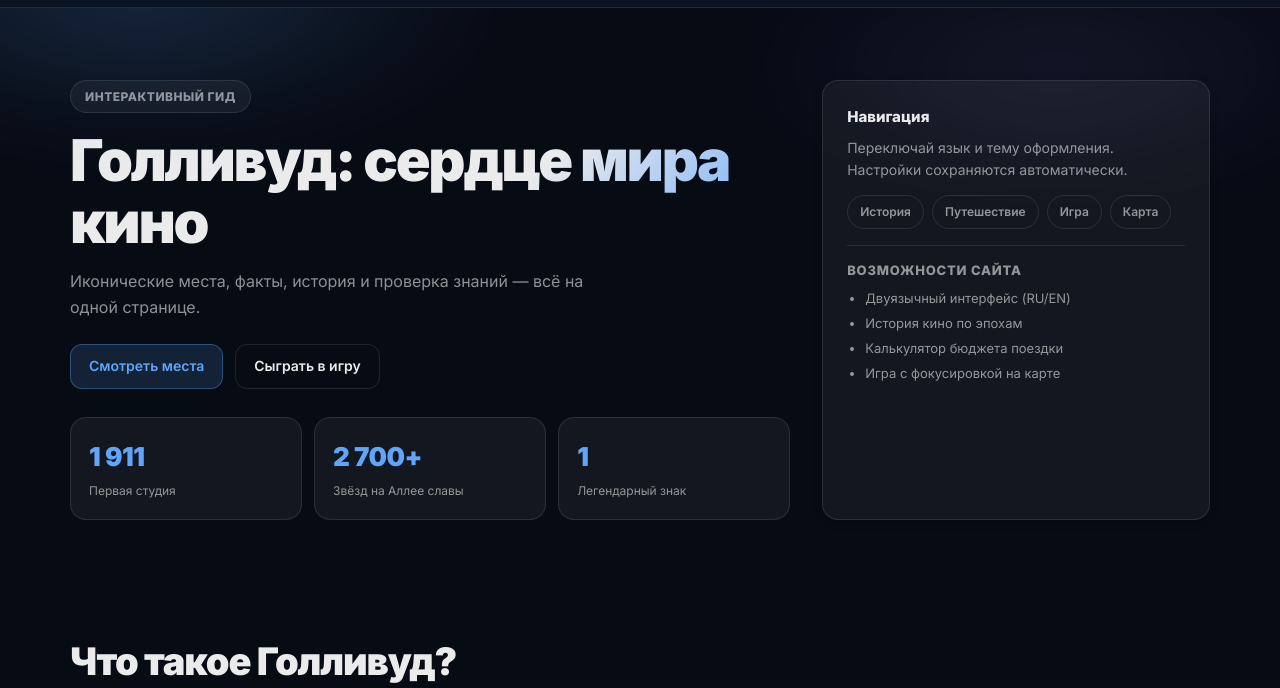
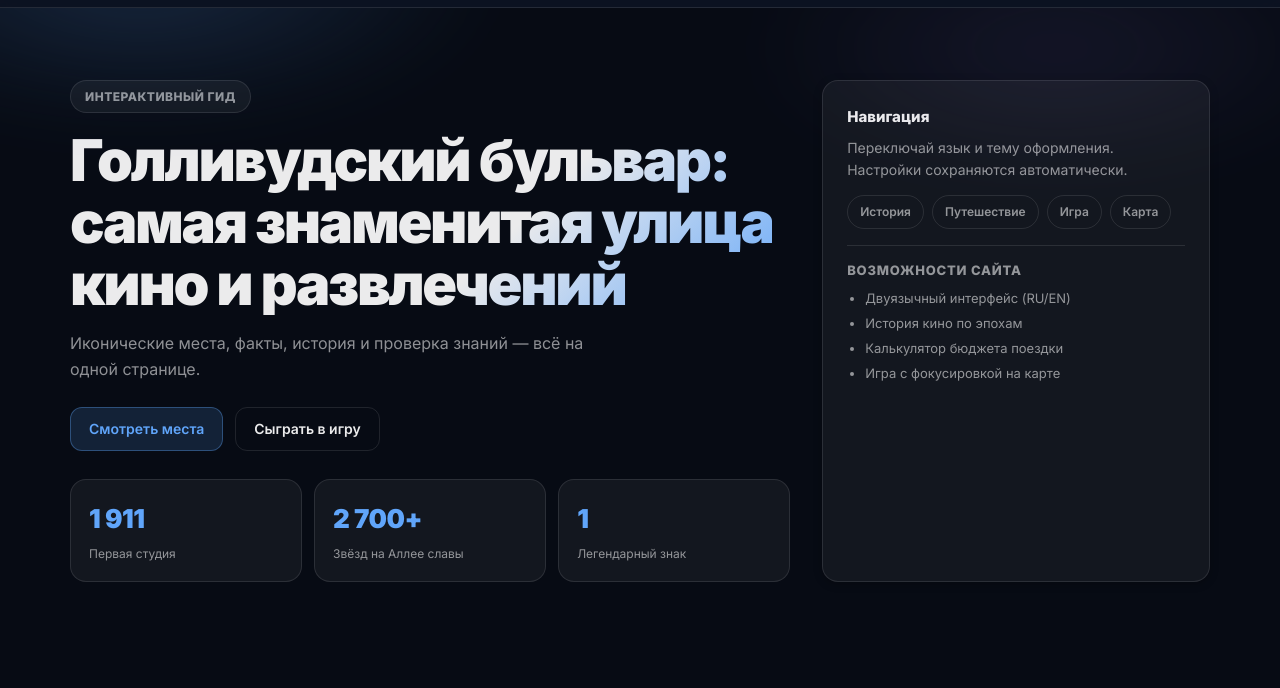
Before and after one commit to Artemkawjz/newnewhollywood, a plain HTML site: page index.html in a window 1280 px wide. Shown: the part 91-779 px from the top of the page. Drawn offline with Linux system fonts and the light colour scheme.

Commit message:
Update index.html

```diff
--- a/index.html
+++ b/index.html
@@ -320,7 +320,7 @@ ul, ol { list-style: none; }
   <div class="container hero__inner">
     <div class="hero__text">
       <p class="badge anim" data-i18n="hero.badge">Интерактивный гид</p>
-      <h1 class="hero__title anim" data-i18n="hero.title">Голливуд: сердце мира кино</h1>
+      <h1 class="hero__title anim" data-i18n="hero.title">Голливудский бульвар: самая знаменитая улица кино и развлечений</h1>
       <p class="hero__subtitle anim" data-i18n="hero.subtitle">Иконические места, факты, история и проверка знаний — всё на одной странице.</p>
       <div class="hero__cta anim">
         <a class="btn btn--primary" href="#places" data-i18n="hero.cta1">Смотреть места</a>
@@ -608,7 +608,7 @@ const I18N = {
     "nav.explore":"Films & People","nav.travel":"Travel","nav.game":"Game",
     "nav.quiz":"Quiz","nav.faq":"FAQ","nav.map":"Map","actions.theme":"Theme",
     "hero.badge":"Interactive guide",
-    "hero.title":"Hollywood: the heart of the movie world",
+    "hero.title":"Hollywood Boulevard: the most famous street of cinema and entertainment",
     "hero.subtitle":"Iconic places, facts, history, and a knowledge check — all on one page.",
     "hero.cta1":"Explore places","hero.cta2":"Play the game",
     "hero.stat1":"First studio","hero.stat2":"Stars on Walk of Fame","hero.stat3":"Legendary sign",
@@ -707,7 +707,7 @@ const I18N = {
     "nav.explore":"Фильмы и люди","nav.travel":"Путешествие","nav.game":"Игра",
     "nav.quiz":"Тест","nav.faq":"FAQ","nav.map":"Карта","actions.theme":"Тема",
     "hero.badge":"Интерактивный гид",
-    "hero.title":"Голливуд: сердце мира кино",
+    "hero.title":"Голливудский бульвар: самая знаменитая улица кино и развлечений",
     "hero.subtitle":"Иконические места, факты, история и проверка знаний — всё на одной странице.",
     "hero.cta1":"Смотреть места","hero.cta2":"Сыграть в игру",
     "hero.stat1":"Первая студия","hero.stat2":"Звёзд на Аллее славы","hero.stat3":"Легендарный знак",
```
